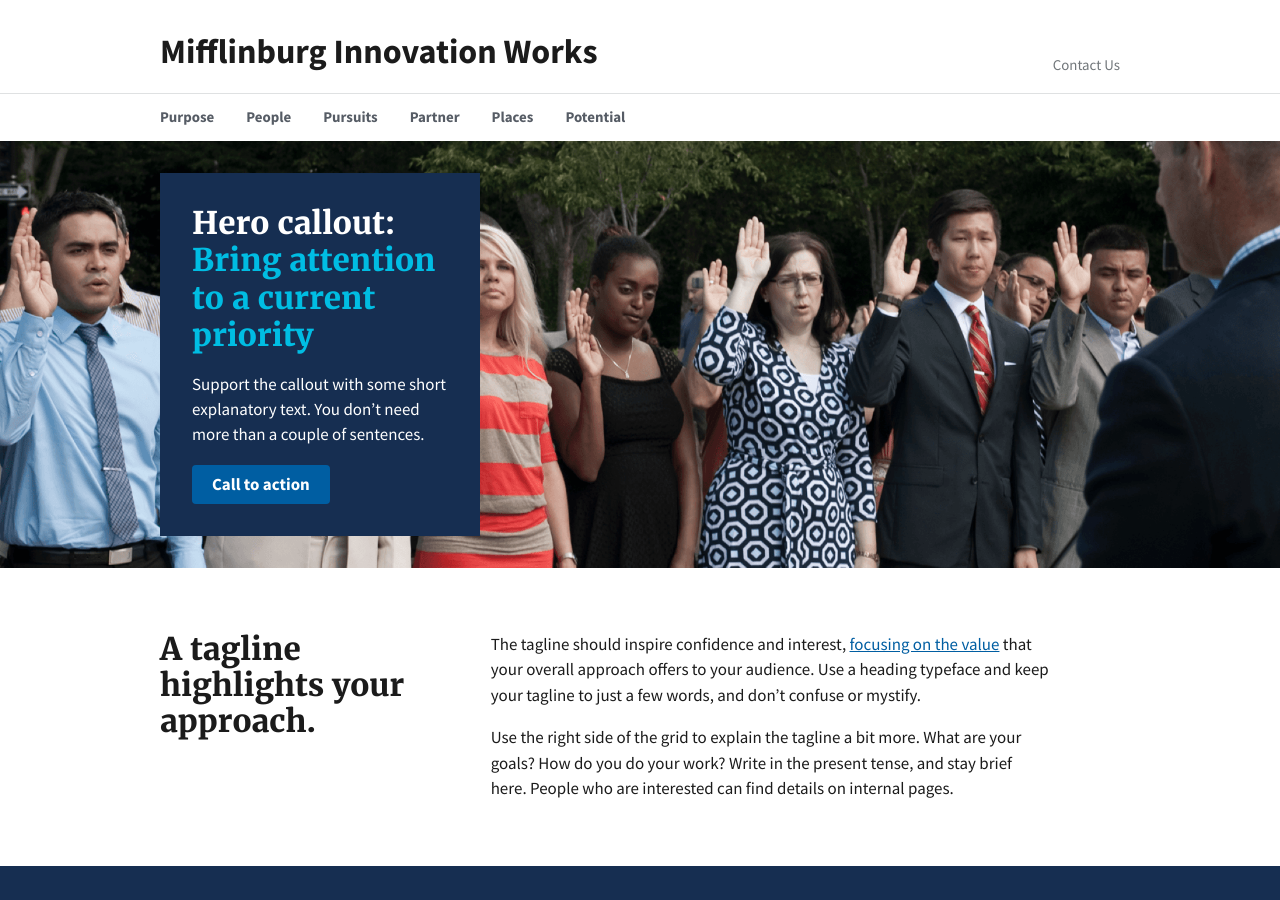
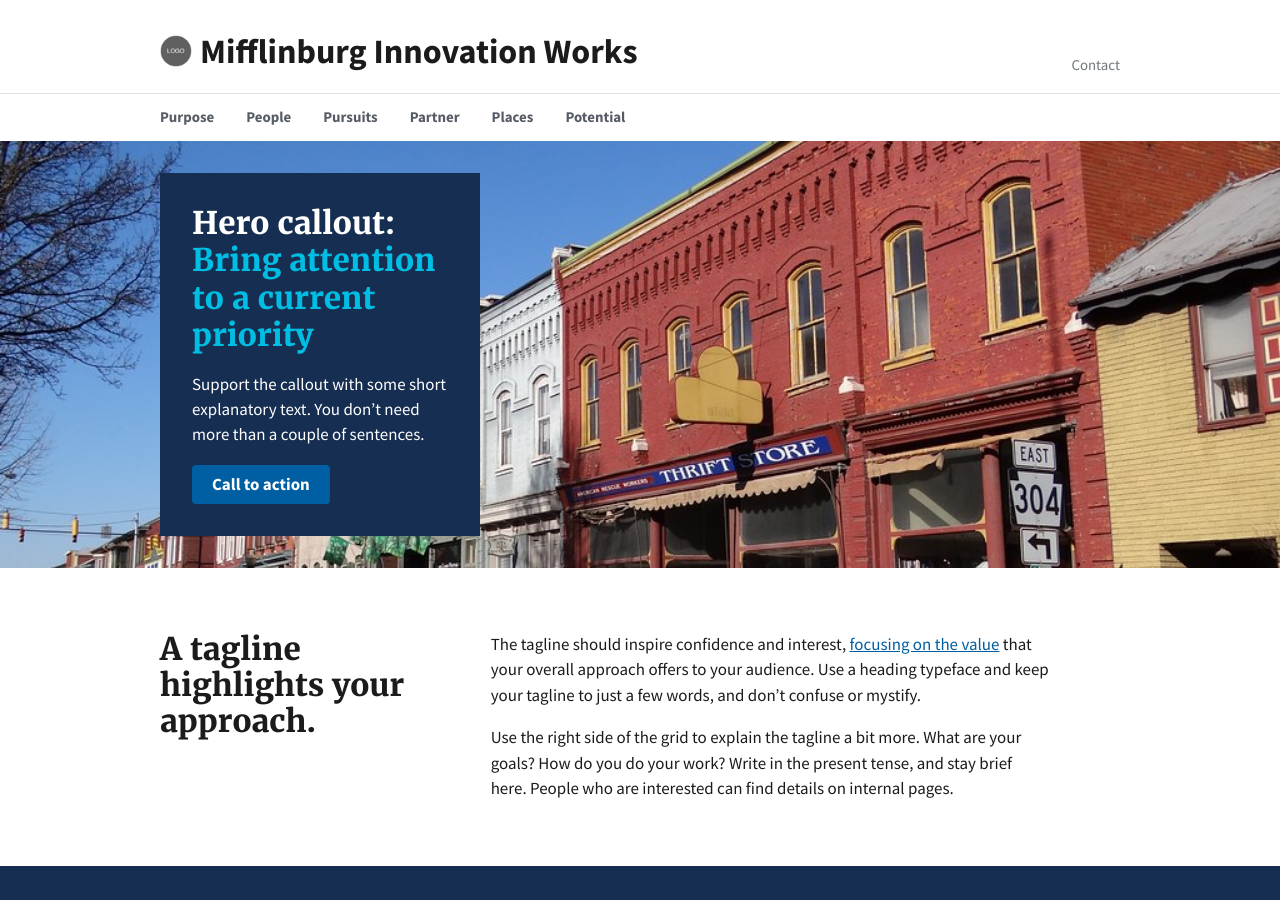
Before and after one commit to miff-works/miff-works.github.io, a Jekyll site: the page built from index.md, in a window 1280 px wide and 900 px high. Built offline with Jekyll 4.4.1, drawn with Linux system fonts in a browser that asks for light colours.

Commit message:
hero change

```diff
--- a/_data/navigation.yml
+++ b/_data/navigation.yml
@@ -28,7 +28,7 @@ primary:
     href: /potential/
 
 secondary:
-  - text: Contact Us
+  - text: Contact
     href: /contact/
 
 docs:
--- a/index.md
+++ b/index.md
@@ -5,7 +5,7 @@ permalink: /
 layout: home
 
 hero:
-  image: /assets/uswds/img/hero.png
+  image: /assets/img/hero.png
   callout:
     alt: "Hero callout:"
     text: Bring attention to a current priority
```
Also changed, not shown: _data/header.yml (+3 -4 lines), assets/img/hero.png, assets/img/logo-placeholder.png (added).
